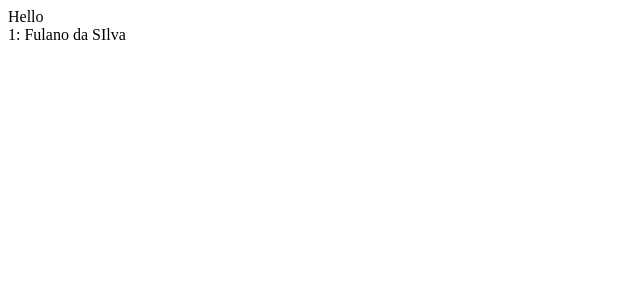
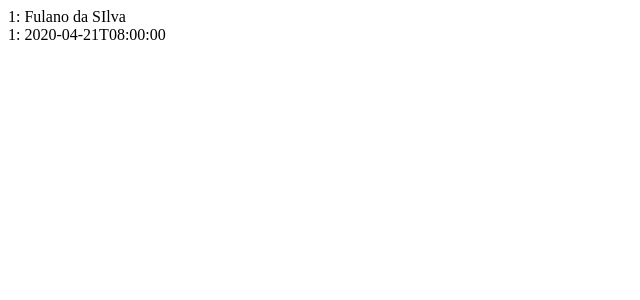
Before and after one commit to uoyj/desafio-velsis, an Angular app: page /home in a window 1280 px wide. Before the commit this address led to /. Shown: the top 300 px of the page, without its empty margins (0-640 px from the left). Built offline with nearby package versions, Linux system fonts and the light colour scheme.

Commit message:
Home configurado

```diff
--- a/src/app/app-routing.module.ts
+++ b/src/app/app-routing.module.ts
@@ -1,7 +1,12 @@
 import { NgModule } from '@angular/core';
 import { Routes, RouterModule } from '@angular/router';
 
-const routes: Routes = [];
+const routes: Routes = [
+  {
+    path: '',
+    loadChildren: () => import('@modules/home/home.module').then(m => m.HomeModule)
+  }
+];
 
 @NgModule({
   imports: [RouterModule.forRoot(routes)],
--- a/src/app/app.component.html
+++ b/src/app/app.component.html
@@ -1,6 +1 @@
-Hello
-<div *ngFor="let h of hospedes | async">
-    {{h.id}}: {{h.nome}}
-</div>
-
 <router-outlet></router-outlet>
--- a/src/app/app.component.ts
+++ b/src/app/app.component.ts
@@ -1,7 +1,4 @@
 import { Component } from '@angular/core';
-import { Observable } from 'rxjs';
-import { Hospede } from '@data/model/hospede';
-import { HospedeService } from '@data/service/hospede.service';
 
 @Component({
   selector: 'app-root',
@@ -9,10 +6,5 @@ import { HospedeService } from '@data/service/hospede.service';
   styles: []
 })
 export class AppComponent {
-  hospedes: Observable<Hospede[]> = this._hospedes.getAll();
   title = 'desafio-velsis';
-
-  constructor( private _hospedes: HospedeService){
-    this.hospedes.subscribe(h=> console.log(h))
-  }
 }
--- /dev/null
+++ b/src/app/modules/home/page/home.component.html
@@ -0,0 +1,7 @@
+<div *ngFor="let h of hospedes | async">
+    {{h.id}}: {{h.nome}}
+</div>
+
+<div *ngFor="let c of checkIns | async">
+    {{c.id}}: {{c.dataEntrada}}
+</div>
--- /dev/null
+++ b/src/app/modules/home/page/home.component.ts
@@ -0,0 +1,28 @@
+import { Component, OnInit } from '@angular/core';
+import { Observable } from 'rxjs';
+
+import { HospedeService } from '@data/service/hospede.service';
+import { Hospede } from '@data/model/hospede';
+import { CheckInService } from '@data/service/check-in.service';
+import { CheckIn } from '@data/model/check-in';
+
+
+@Component({
+  selector: 'app-home',
+  templateUrl: './home.component.html',
+  styles: [
+  ]
+})
+export class HomeComponent implements OnInit {
+  hospedes: Observable<Hospede[]> = this._hospedes.getAll();
+  checkIns: Observable<CheckIn[]> = this._checkIns.getAll();
+
+  constructor(
+    private _hospedes: HospedeService,
+    private _checkIns: CheckInService,
+  ) { }
+
+  ngOnInit(): void {
+  }
+
+}
```
Also changed, not shown: src/app/modules/home/home-routing.module.ts (added, +21 -0 lines), src/app/modules/home/home.module.ts (added, +17 -0 lines), 1 other file (tests, documents, lock files or other folders).
